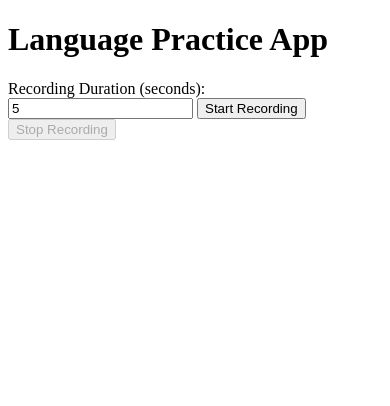
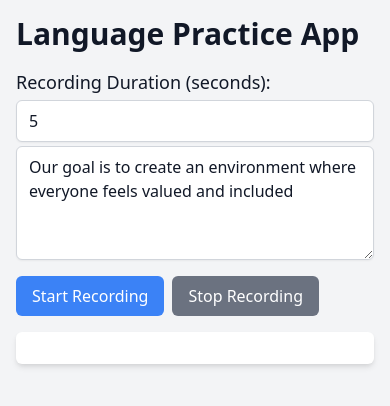
Before and after one commit to phanngoc/english-pronunciation, a Flask app: page / in a window 390 px wide. Shown: the top 406 px of the page. Run offline with Flask 3, Linux system fonts and the light colour scheme; parts of the project's set-up code (start-up, migrations or seed data) failed here and were passed over.

Commit message:
feat:compare phonetic character for assessment

```diff
--- a/app.py
+++ b/app.py
@@ -5,18 +5,63 @@ import numpy as np
 import scipy.io.wavfile as wav
 import difflib
 import os
+from nltk.corpus import cmudict
+d = cmudict.dict()
+
+def get_phonetic_transcription(word):
+    """Returns the phonetic transcription of a word."""
+    return d.get(word.lower())
+
+def syllable_to_char_map(word, syllables):
+    """Map each syllable to its corresponding characters in the word."""
+    char_map = []
+    start = 0
+    for syllable in syllables:
+        end = start + len(syllable)
+        char_map.append(word[start:end])
+        start = end
+    return char_map
+
+def highlight_syllables(expected_syllables, actual_syllables, word):
+    """Highlight each syllable, red for wrong syllable, green for right syllable."""
+    highlighted = []
+    char_map = syllable_to_char_map(word, actual_syllables)
+    for exp_syl, act_syl, chars in zip(expected_syllables, actual_syllables, char_map):
+        print(f"highlight_syllables: {exp_syl} -> {act_syl} -> {chars}")
+        if exp_syl == act_syl:
+            highlighted.append(f'<span style="color: green;">{chars}</span>')
+        else:
+            highlighted.append(f'<span style="color: red;">{chars}</span>')
+    return highlighted
+
+def compare_phonetic_transcriptions(expected, actual):
+    """Compare the phonetic transcriptions of the expected and actual words."""
+    feedback = []
+    for exp_word, act_word in zip(expected.split(), actual.split()):
+        exp_phonetic = get_phonetic_transcription(exp_word)
+        act_phonetic = get_phonetic_transcription(act_word)
+        print(f"Expected: {exp_word} -> {exp_phonetic} -> {act_word}")
+        if exp_phonetic and act_phonetic:
+            exp_syllables = [syllable for phoneme in exp_phonetic for syllable in phoneme]
+            act_syllables = [syllable for phoneme in act_phonetic for syllable in phoneme]
+            highlighted_syllables = highlight_syllables(exp_syllables, act_syllables, act_word)
+            feedback.append({'word': act_word, 'highlighted_syllables': ''.join(highlighted_syllables)})
+        else:
+            feedback.append({'word': act_word, 'highlighted_syllables': f'<span style="color: red;">{act_word}</span>'})
+
+    return feedback
 
 app = Flask(__name__)
 
 # Set maximum request size (e.g., 16 MB)
-app.config['MAX_CONTENT_LENGTH'] = 100 * 1024 * 1024  # 20 MB
+app.config['MAX_CONTENT_LENGTH'] = 100 * 1024 * 1024  # 100 MB
 
 @app.errorhandler(413)
 def request_entity_too_large(error):
     return jsonify({"error": "File is too large. Please upload a file smaller than 100 MB."}), 413
 
 # Load the Whisper model
-model = whisper.load_model("base")
+model = whisper.load_model("small.en")
 
 @app.route('/')
 def index():
@@ -43,30 +88,24 @@ def record():
     if 'audio' not in request.files:
         return jsonify({"status": "error", "message": "No audio file in request"}), 400
 
+    if 'sentences' not in request.form:
+        return jsonify({"status": "error", "message": "No sentences in request"}), 400
+
     # Transcribe the audio using Whisper
     audio_file = request.files['audio']
     temp_file_path = os.path.join('uploads', 'recording.wav')
     audio_file.save(temp_file_path)
     result = model.transcribe(temp_file_path)
     transcription = result["text"]
-    # duration = int(request.form.get('duration', 5))
-    # sample_rate = 44100
-    # print('duration', duration)
-    # Record audio
-    # recording = sd.rec(int(duration * sample_rate), samplerate=sample_rate, channels=2)
-    # sd.wait()
 
-    # Save the recording as a temporary file
-    # wav.write('recording.wav', sample_rate, recording)
-
-
-    # Reference text (this can be dynamically set as well)
-    reference_text = "This is a sample sentence to practice pronunciation."
+    reference_text = request.form['sentences']
 
     # Compare transcriptions
-    feedback = get_pronunciation_feedback(transcription, reference_text)
+    feedback_phonic = compare_phonetic_transcriptions(transcription, reference_text)
+    feedback_word = get_pronunciation_feedback(transcription, reference_text)
 
-    return jsonify({'transcription': transcription, 'feedback': feedback})
+    return jsonify({'transcription': transcription, 'feedback_phonic': feedback_phonic,
+        'feedback_word': feedback_word})
 
 
 if __name__ == '__main__':
--- a/templates/index-temp.html
+++ b/templates/index-temp.html
@@ -3,39 +3,48 @@
 <head>
     <meta charset="UTF-8">
     <meta name="viewport" content="width=device-width, initial-scale=1.0">
+    <link href="https://cdn.jsdelivr.net/npm/tailwindcss@2.2.19/dist/tailwind.min.css" rel="stylesheet">
+    <script src="https://code.jquery.com/jquery-3.6.0.min.js"></script>
     <title>Language Practice App</title>
     <style>
         .correct { color: green; }
         .missing { color: red; }
         .extra { color: orange; }
     </style>
-    <script>
+</head>
+<body class="bg-gray-100 text-gray-900">
+    <div class="container mx-auto p-4">
+        <h1 class="text-3xl font-bold mb-4">Language Practice App</h1>
+        <div class="mb-4">
+            <label for="duration" class="block text-lg font-medium">Recording Duration (seconds):</label>
+            <input type="number" id="duration" name="duration" value="5" class="mt-1 block w-full px-3 py-2 border border-gray-300 rounded-md shadow-sm focus:outline-none
+                focus:ring-indigo-500 focus:border-indigo-500 sm:text-sm" />
+            <textarea id="sentences" name="sentences" rows="4" class="mt-1 block w-full px-3 py-2 border border-gray-300 rounded-md shadow-sm focus:outline-none focus:ring-indigo-500
+                focus:border-indigo-500 sm:text-sm">Our goal is to create an environment where everyone feels valued and included</textarea>
+        </div>
+        <div class="flex space-x-2 mb-4">
+            <button id="startRecording" class="px-4 py-2 bg-blue-500 text-white rounded-md hover:bg-blue-600">Start Recording</button>
+            <button id="stopRecording" class="px-4 py-2 bg-gray-500 text-white rounded-md hover:bg-gray-600" disabled>Stop Recording</button>
+        </div>
+        <p id="transcription" class="mb-4"></p>
+        <div id="feedback" class="p-4 bg-white rounded-md shadow-md"></div>
+    </div>
+
+    <script type="text/javascript">
+        let mediaRecorder;
+        let audioChunks = [];
+
 
         function displayFeedback(feedback) {
-            const feedbackContainer = document.getElementById('feedback');
-            feedbackContainer.innerHTML = '';
-
+            const $feedbackContainer = $('#feedback');
+            $feedbackContainer.empty();
+            let stringResult = "";
             feedback.forEach(item => {
-                const span = document.createElement('span');
-                span.className = item.status;
-                span.innerText = item.word + ' ';
-                feedbackContainer.appendChild(span);
+                console.log("displayFeedback: each", item);
+                stringResult += item.highlighted_syllables + " ";
             });
+            $feedbackContainer.append(stringResult);
         }
-    </script>
-</head>
-<body>
-    <h1>Language Practice App</h1>
-    <label for="duration">Recording Duration (seconds):</label>
-    <input type="number" id="duration" name="duration" value="5">
-    <button id="startRecording">Start Recording</button>
-    <button id="stopRecording" disabled>Stop Recording</button>
-    <p id="transcription"></p>
-    <div id="feedback"></div>
-
-    <script>
-        let mediaRecorder;
-        let audioChunks = [];
 
         document.getElementById('startRecording').addEventListener('click', async () => {
             const stream = await navigator.mediaDevices.getUserMedia({ audio: true });
@@ -55,6 +64,7 @@
                 const formData = new FormData();
                 formData.append('audio', audioBlob, 'recording.wav');
                 formData.append('duration', duration);
+                formData.append('sentences', document.getElementById('sentences').value);
 
                 const response = await fetch('/record', {
                     method: 'POST',
@@ -63,7 +73,7 @@
 
                 const data = await response.json();
                 document.getElementById('transcription').innerText = `Transcription: ${data.transcription}`;
-                displayFeedback(data.feedback);
+                displayFeedback(data.feedback_phonic);
 
                 audioChunks = [];
             };
```
Also changed, not shown: README.md, 2 other files.
